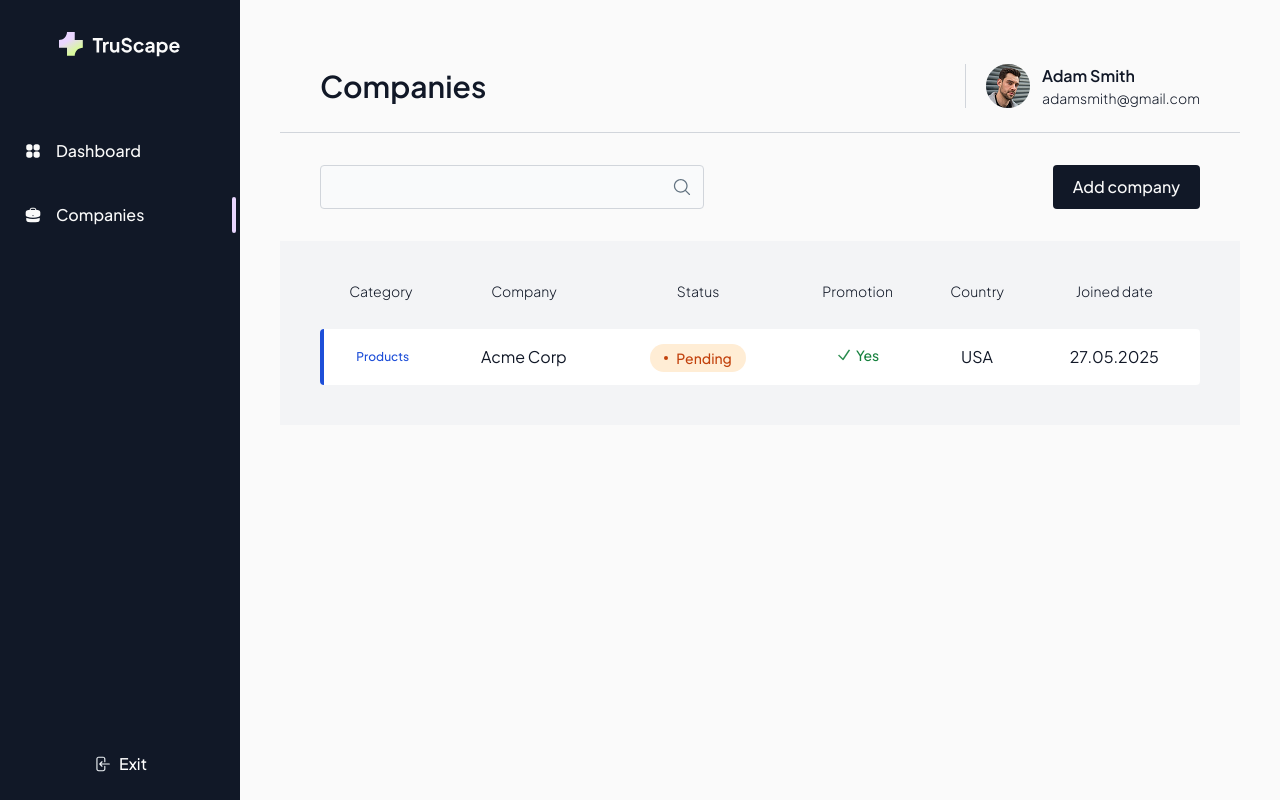
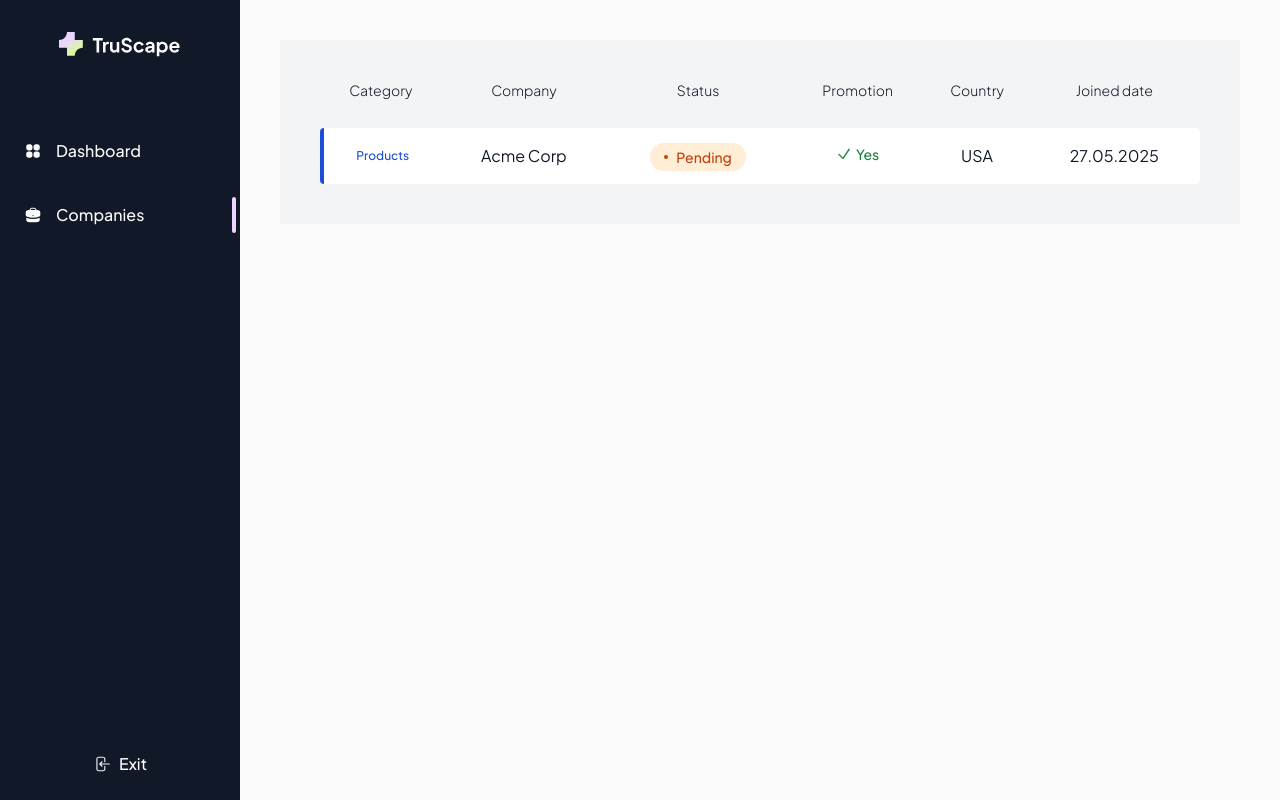
Before and after one commit to xboikom1/crm, a Next.js app: page /companies in a window 1280 px wide. Built offline with nearby package versions, Linux system fonts and the light colour scheme.

Commit message:
add /new route for creating a company

```diff
--- /dev/null
+++ b/src/app/(routes)/companies/new/page.tsx
@@ -0,0 +1,11 @@
+'use client';
+
+import CompanyForm from '@/src/app/components/company-form';
+
+export default function NewCompanyPage() {
+  return (
+    <div className="px-10 py-6">
+      <CompanyForm onSubmit={console.log} />
+    </div>
+  );
+}
--- a/src/app/(routes)/companies/page.tsx
+++ b/src/app/(routes)/companies/page.tsx
@@ -1,18 +1,9 @@
-import Header from '@/src/app/components/header';
-import Toolbar from '@/src/app/components/toolbar';
-import SearchInput from '@/src/app/components/search-input';
-import AddCompanyButton from '@/src/app/components/add-company-button';
 import CompanyTable from '@/src/app/components/company-table';
 import CompanyRow from '@/src/app/components/company-row';
 import { Status } from '@/src/app/components/status-label';
 
 export default function CompaniesPage() {
   return (
-    <>
-      <Header>Companies</Header>
-      <Toolbar action={<AddCompanyButton />}>
-        <SearchInput />
-      </Toolbar>
     <CompanyTable>
       <CompanyRow
         id={1}
@@ -24,6 +15,5 @@ export default function CompaniesPage() {
         joinedDate={'2025-05-27'}
       />
     </CompanyTable>
-    </>
   );
 }
```
Also changed, not shown: public/icons/upload.svg (added). Lines whose indentation alone changed are shown as unchanged.
